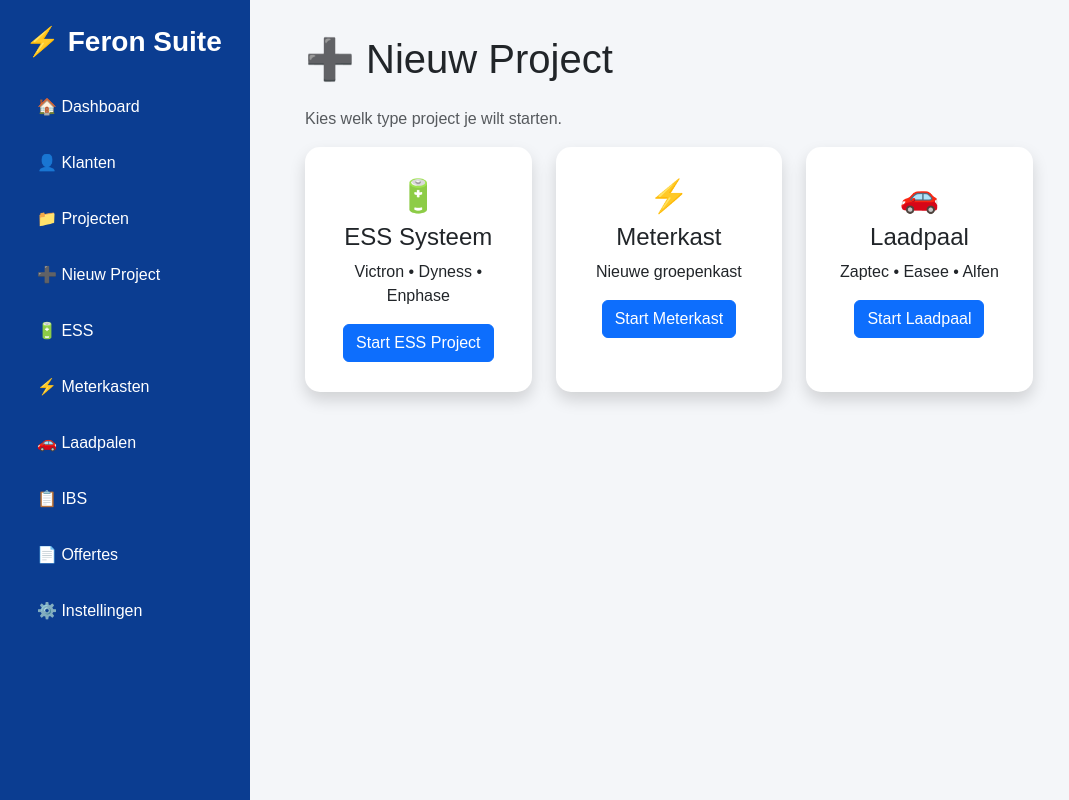
After one commit to Bferon/feron-suite, a FastAPI app: template app/templates/project_nieuw.html in a window 1280 px wide. The commit adds this page. Shown: the whole page, without its empty margins (0-1069 px from the left). Run offline with FastAPI, Linux system fonts and the light colour scheme; the template is opened without the code that fills it, so the values that code supplies are empty.

Commit message:
Sprint 2.1 - Database basis

```diff
--- /dev/null
+++ b/app/database.py
@@ -0,0 +1,13 @@
+from sqlalchemy import create_engine
+from sqlalchemy.orm import sessionmaker, declarative_base
+
+DATABASE_URL = "sqlite:///database/feron.db"
+
+engine = create_engine(
+    DATABASE_URL,
+    connect_args={"check_same_thread": False}
+)
+
+SessionLocal = sessionmaker(bind=engine)
+
+Base = declarative_base()
--- a/app/main.py
+++ b/app/main.py
@@ -1,10 +1,24 @@
 from fastapi import FastAPI
-from fastapi.responses import HTMLResponse
+from fastapi.staticfiles import StaticFiles
+
+from app.database import Base, engine
+
+from app.routes import dashboard
+from app.routes import klanten
+from app.routes import projecten
+from app.routes import ess
+from app.routes import project_nieuw
+
+# Alle database-tabellen aanmaken
+from app.models import Klant
+Base.metadata.create_all(bind=engine)
 
 app = FastAPI(title="Feron Suite")
 
+app.mount("/static", StaticFiles(directory="static"), name="static")
 
-@app.get("/", response_class=HTMLResponse)
-def dashboard():
-    with open("app/templates/dashboard.html", "r", encoding="utf-8") as f:
-        return f.read()
+app.include_router(dashboard.router)
+app.include_router(klanten.router)
+app.include_router(projecten.router)
+app.include_router(ess.router)
+app.include_router(project_nieuw.router)
--- /dev/null
+++ b/app/models/__init__.py
@@ -0,0 +1 @@
+from .klant import Klant
--- /dev/null
+++ b/app/templates/base.html
@@ -0,0 +1,54 @@
+<!DOCTYPE html>
+<html lang="nl">
+<head>
+    <meta charset="UTF-8">
+    <meta name="viewport" content="width=device-width, initial-scale=1">
+
+    <title>{% block title %}Feron Suite{% endblock %}</title>
+
+    <link href="https://cdn.jsdelivr.net/npm/bootstrap@5.3.7/dist/css/bootstrap.min.css" rel="stylesheet">
+    <link rel="stylesheet" href="/static/css/style.css">
+</head>
+
+<body>
+
+<div class="d-flex">
+
+    <div class="sidebar">
+
+        <h3 class="mb-4">⚡ Feron Suite</h3>
+
+        <a href="/">🏠 Dashboard</a>
+
+        <a href="/klanten">👤 Klanten</a>
+
+        <a href="/projecten">📁 Projecten</a>
+
+        <a href="/project/nieuw">➕ Nieuw Project</a>
+
+        <a href="/ess">🔋 ESS</a>
+
+        <a href="#">⚡ Meterkasten</a>
+
+        <a href="#">🚗 Laadpalen</a>
+
+        <a href="#">📋 IBS</a>
+
+        <a href="#">📄 Offertes</a>
+
+        <a href="#">⚙️ Instellingen</a>
+
+    </div>
+
+    <div class="content">
+
+        {% block content %}
+
+        {% endblock %}
+
+    </div>
+
+</div>
+
+</body>
+</html>
--- /dev/null
+++ b/app/templates/project_nieuw.html
@@ -0,0 +1,56 @@
+{% extends "base.html" %}
+
+{% block title %}Nieuw Project{% endblock %}
+
+{% block content %}
+
+<h1 class="mb-4">➕ Nieuw Project</h1>
+
+<p class="text-muted">
+Kies welk type project je wilt starten.
+</p>
+
+<div class="row">
+
+    <div class="col-md-4 mb-4">
+        <div class="card shadow h-100">
+            <div class="card-body text-center">
+                <h2>🔋</h2>
+                <h4>ESS Systeem</h4>
+                <p>Victron • Dyness • Enphase</p>
+                <button class="btn btn-primary">
+                    Start ESS Project
+                </button>
+            </div>
+        </div>
+    </div>
+
+    <div class="col-md-4 mb-4">
+        <div class="card shadow h-100">
+            <div class="card-body text-center">
+                <h2>⚡</h2>
+                <h4>Meterkast</h4>
+                <p>Nieuwe groepenkast</p>
+                <button class="btn btn-primary">
+                    Start Meterkast
+                </button>
+            </div>
+        </div>
+    </div>
+
+    <div class="col-md-4 mb-4">
+        <div class="card shadow h-100">
+            <div class="card-body text-center">
+                <h2>🚗</h2>
+                <h4>Laadpaal</h4>
+                <p>Zaptec • Easee • Alfen</p>
+                <button class="btn btn-primary">
+                    Start Laadpaal
+                </button>
+            </div>
+        </div>
+    </div>
+
+</div>
+
+{% endblock %}
--- a/requirements.txt
+++ b/requirements.txt
@@ -1,3 +1,5 @@
 fastapi
 uvicorn
 jinja2
+sqlalchemy
+aiosqlite
--- a/static/css/style.css
+++ b/static/css/style.css
@@ -0,0 +1,84 @@
+body{
+    margin:0;
+    background:#f4f6f9;
+    font-family:Arial, Helvetica, sans-serif;
+}
+
+.sidebar{
+
+    width:250px;
+    min-height:100vh;
+
+    background:#0B3D91;
+
+    color:white;
+
+    position:fixed;
+
+    left:0;
+
+    top:0;
+
+    padding:25px;
+
+}
+
+.sidebar h3{
+
+    font-weight:bold;
+
+}
+
+.sidebar a{
+
+    display:block;
+
+    color:white;
+
+    text-decoration:none;
+
+    padding:12px;
+
+    border-radius:8px;
+
+    margin-bottom:8px;
+
+    transition:.2s;
+
+}
+
+.sidebar a:hover{
+
+    background:#1f57b8;
+
+}
+
+.content{
+
+    margin-left:270px;
+
+    padding:35px;
+
+}
+
+.card{
+
+    border:none;
+
+    border-radius:15px;
+
+}
+
+.card-body{
+
+    padding:30px;
+
+}
+
+.card h1{
+
+    font-size:42px;
+
+    margin-top:10px;
+
+}
```
Also changed, not shown: app/crud/klanten.py (added, +10 -0 lines), app/models/klant.py (added, +21 -0 lines), app/routes/dashboard.py (added, +16 -0 lines), app/routes/ess.py (added, +16 -0 lines), app/routes/klanten.py (added, +16 -0 lines), app/routes/project_nieuw.py (added, +16 -0 lines), app/routes/projecten.py (added, +16 -0 lines), app/templates/dashboard.html (+77 -12 lines), app/templates/ess.html (added, +8 -0 lines), app/templates/klanten.html (added, +55 -0 lines), app/templates/projecten.html (added, +8 -0 lines), app/crud/__init__.py (added), database/feron.db (added).
